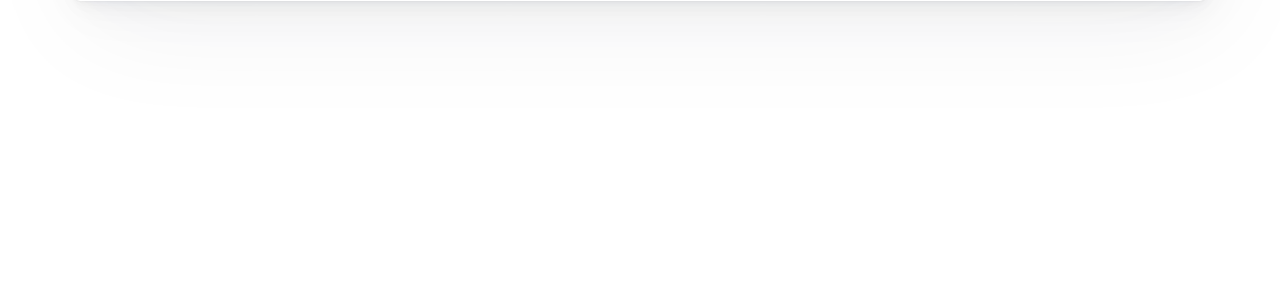
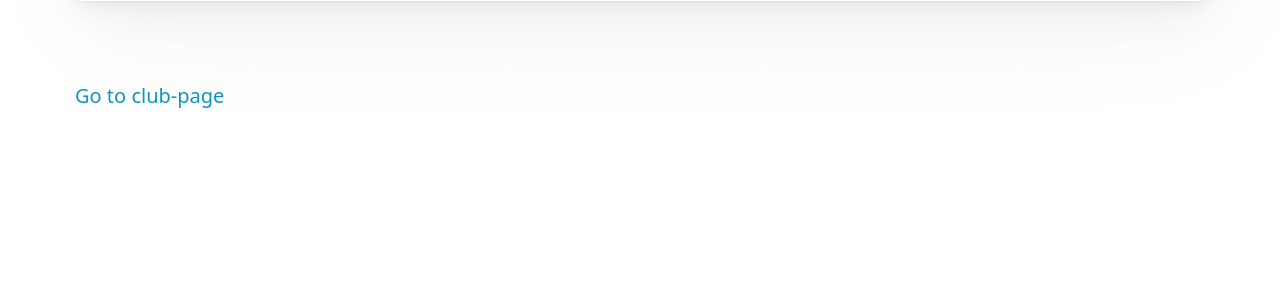
Before and after one commit to Vagarious/DIS_Project, a Flask app: page /eventpage/1 in a window 1280 px wide. Shown: the part 811-1111 px from the top of the page. Before the commit the page ends 827 px from the top, so only its background shows below. Run offline with Flask 3, Linux system fonts and the light colour scheme; a database or web service that is not in the repository returns one stand-in record (values such as "Sample title"); some libraries are stand-ins or nearby versions.

Commit message:
Add link to clubpage on eventpage

```diff
--- a/templates/events/eventpage.html
+++ b/templates/events/eventpage.html
@@ -47,5 +47,8 @@
       {% block body %} {{event.info}} {% endblock %}
     </body>
   </article>
+  <a href="{{ url_for('clubpage_info', club_id=event.club_id) }}"
+    >Go to club-page</a
+  >
 </div>
 {% endblock %}
```
